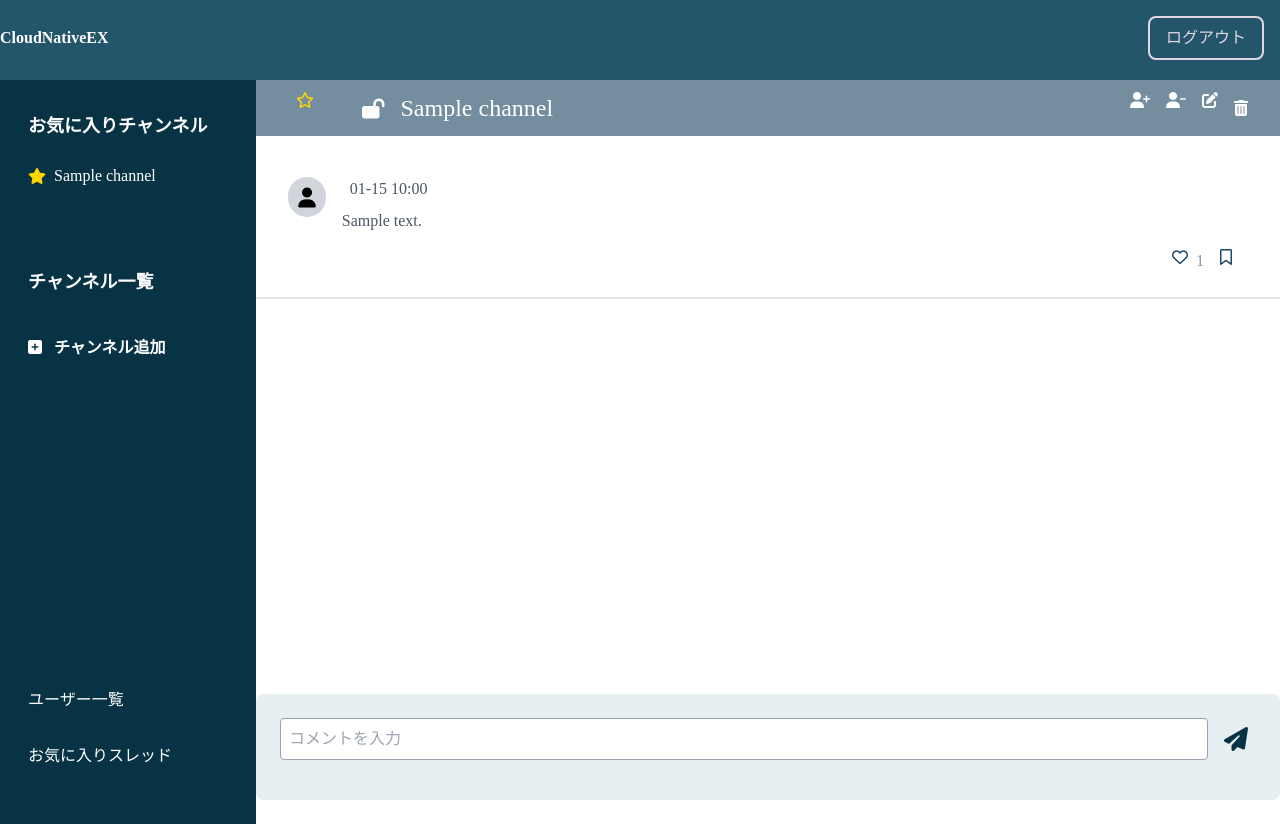
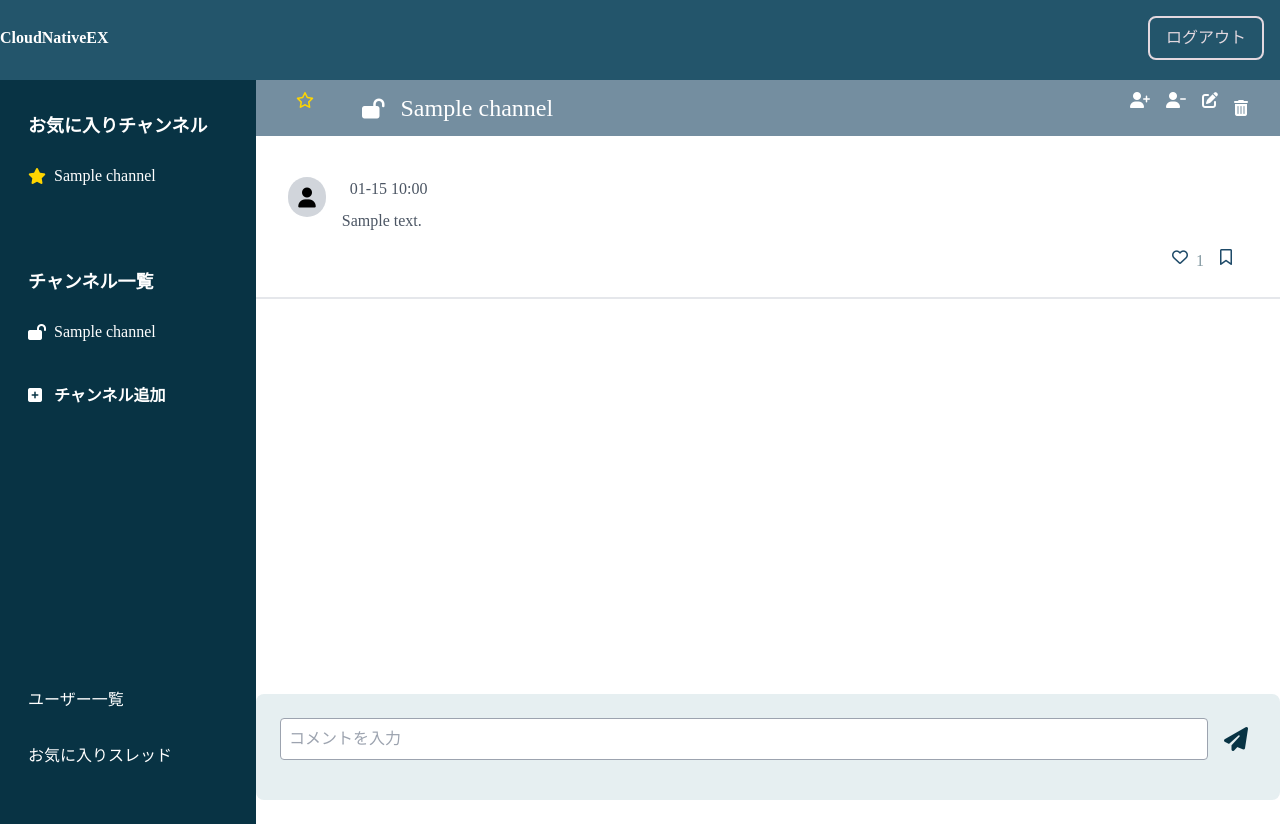
Before and after one commit to RareTECH-Event/cloudnative_innocom_2, a Flask app: template app/src/templates/channel.html in a window 1280 px wide. Run offline with Flask 2, Linux system fonts and the light colour scheme; the template is opened without the code that fills it: most values are stand-ins (such as "Sample title", 1, 10 or a date in 2020); style sheets or scripts are compiled from the project's sources; some web fonts are replaced.

Commit message:
サイドバー

```diff
--- a/app/src/templates/_sidebar.html
+++ b/app/src/templates/_sidebar.html
@@ -26,8 +26,8 @@
     </div>
     <div>
       <h1 class="mx-auto p-2 font-bold mb-2">チャンネル一覧</h1>
-      <ul class="">
-        {# {% for channel in channels %}
+      <ul class="space-y-2 mb-16">
+        {% for channel in channels %}
         <div>
           {% if channel %}
           <li class="sliderColumn">
@@ -48,7 +48,7 @@
           {% endif %}
         </div>
 
-        {% endfor %} #}
+        {% endfor %}
         <a href="{{ url_for('channel.channel_register') }}" class="block w-full">
           <li class="mt-6 font-bold sliderColumn">
             <span class="text-base mr-2">
```
